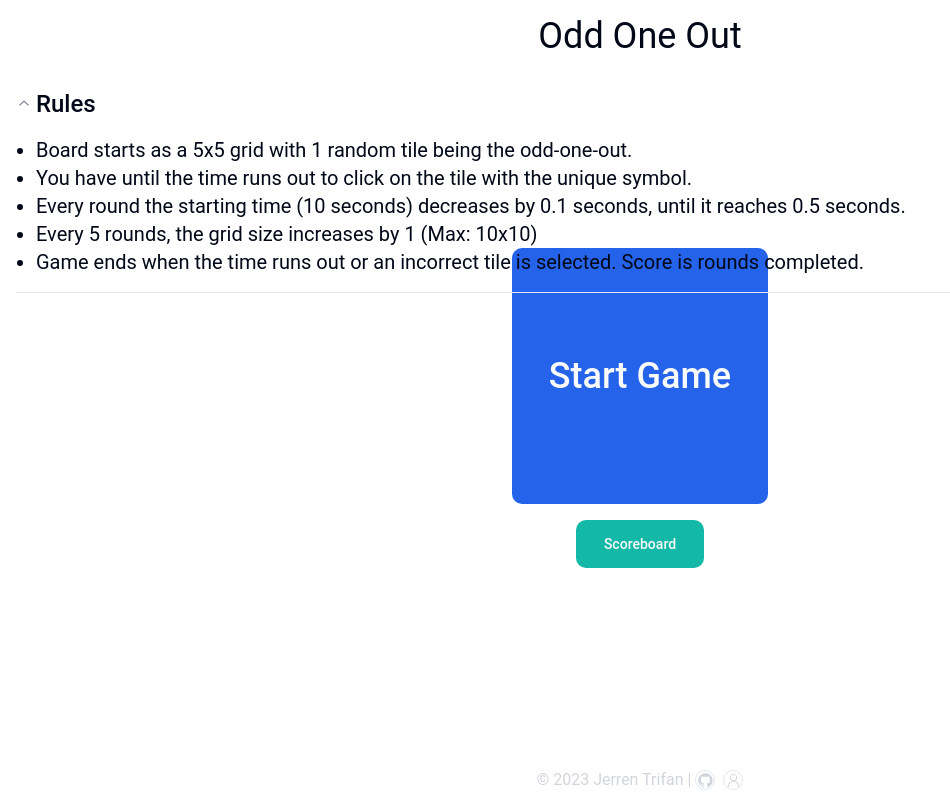
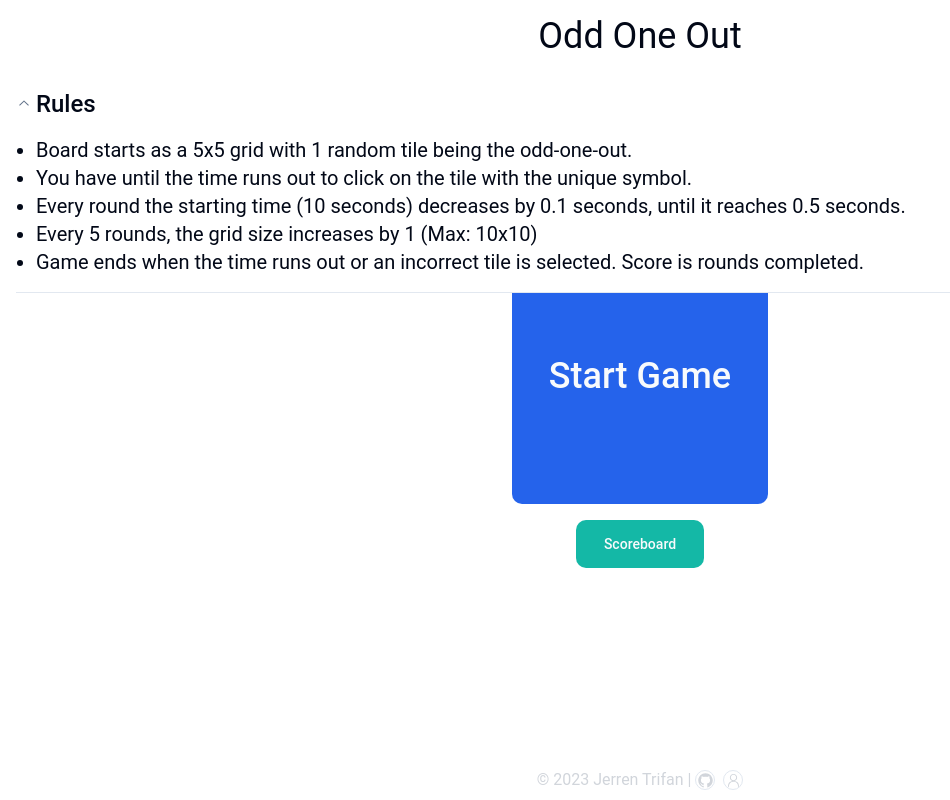
Before and after one commit to Trifall/odd-one-out, a React (Vite) app: page / in a window 1280 px wide. Both pictures are taken after a click on the button "Rules". Shown: the whole page, without its empty margins (0-950 px from the left). Built offline with nearby package versions, Linux system fonts and the light colour scheme.

Commit message:
Fix rules accordion styling

```diff
--- a/src/components/ui/accordion.tsx
+++ b/src/components/ui/accordion.tsx
@@ -41,7 +41,7 @@ const AccordionContent = React.forwardRef<
 	<AccordionPrimitive.Content
 		ref={ref}
 		className={cn(
-			'overflow-hidden text-sm data-[state=closed]:animate-accordion-up data-[state=open]:animate-accordion-down',
+			'overflow-hidden bg-background text-sm data-[state=closed]:animate-accordion-up data-[state=open]:animate-accordion-down',
 			className
 		)}
 		{...props}
```
